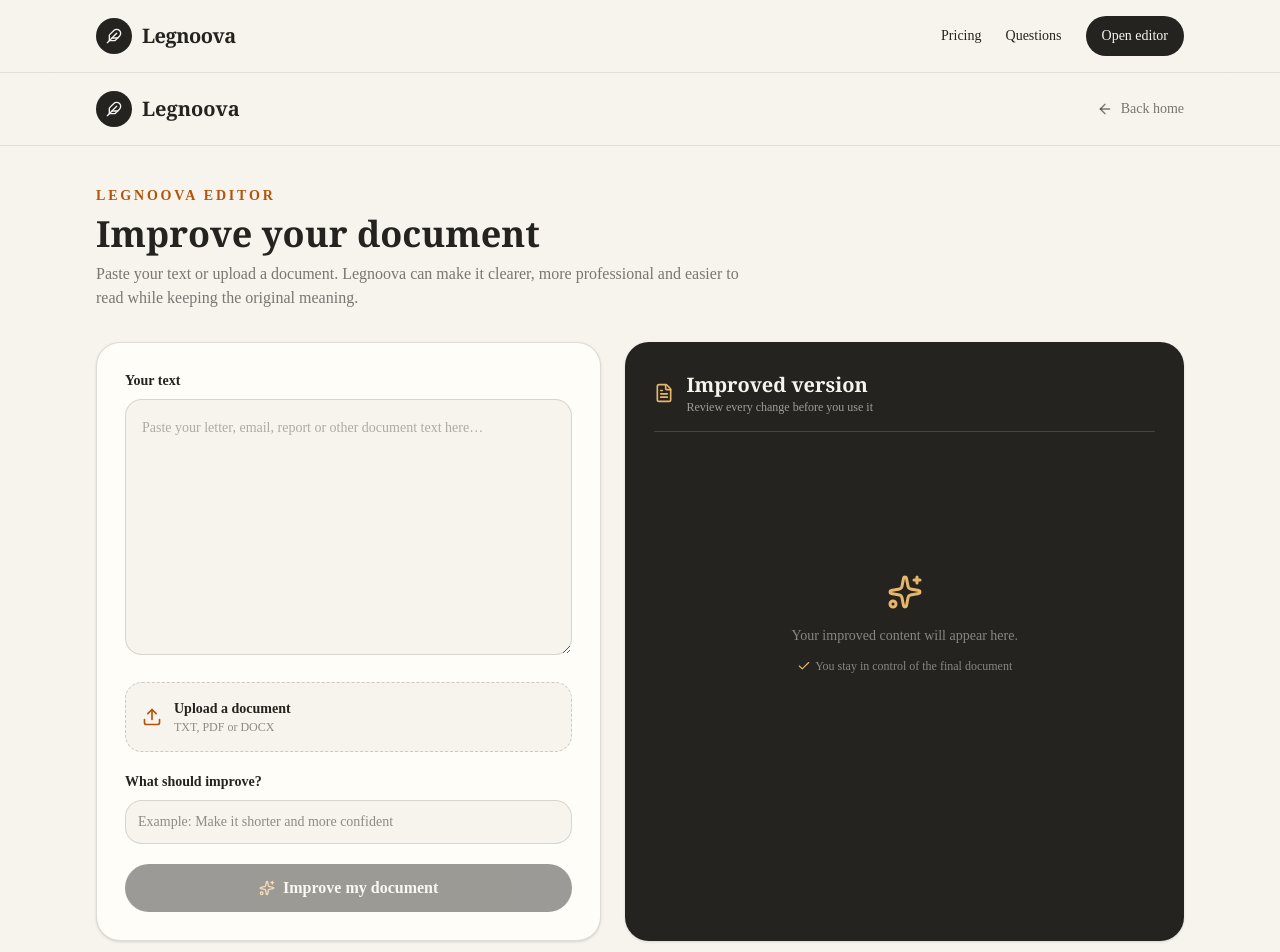
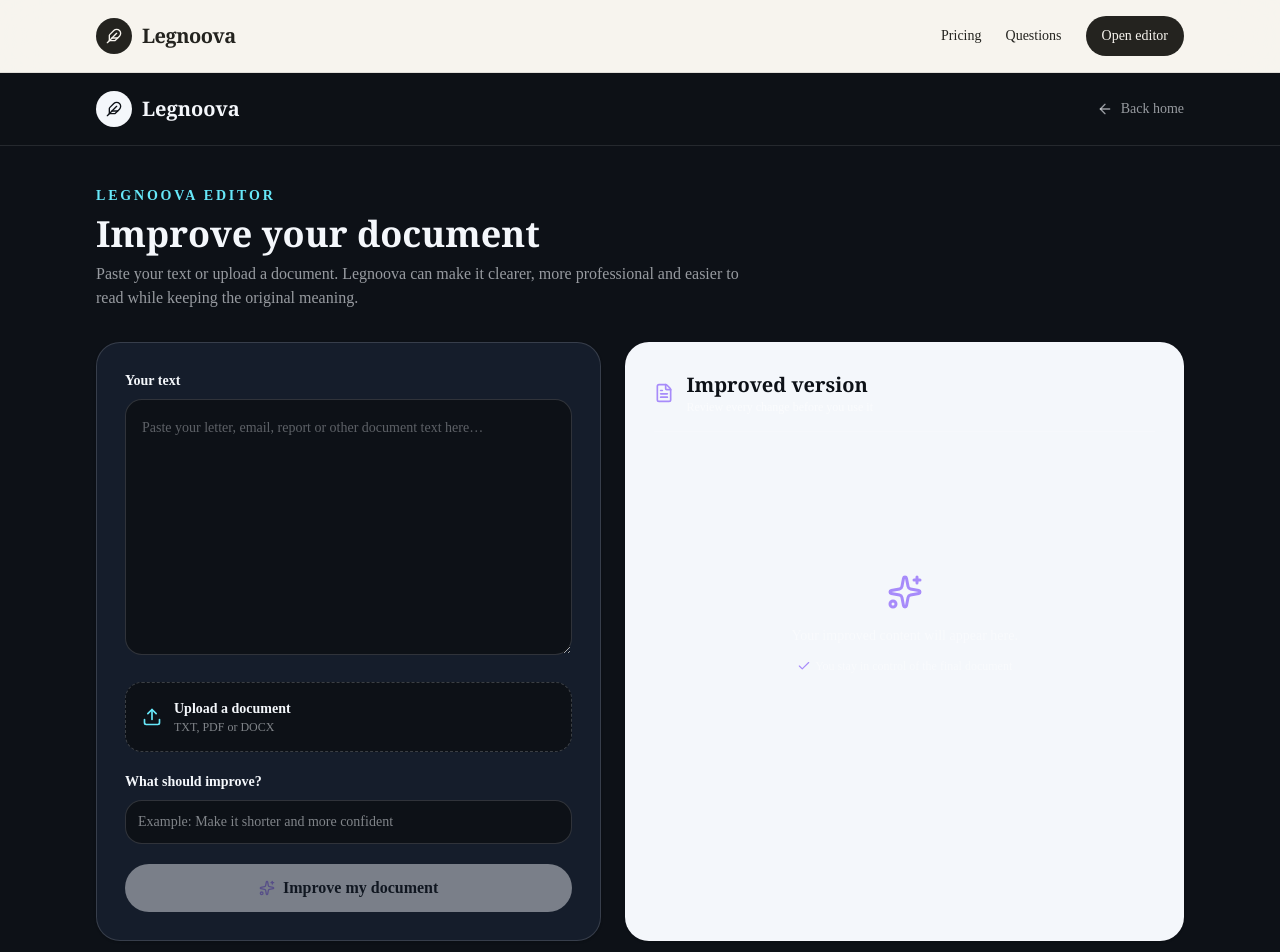
Before and after one commit to Franco-KF/legnoova, a Next.js app: page /fallback/dashboard in a window 1280 px wide. Shown: the top 952 px of the page. Built offline with nearby package versions, Linux system fonts and the light colour scheme; no server answers.

Commit message:
style: apply dark theme to fallback platform

```diff
--- a/src/app/(marketing)/layout.tsx
+++ b/src/app/(marketing)/layout.tsx
@@ -3,11 +3,11 @@ import { Feather } from "lucide-react";
 
 export default function MarketingLayout({ children }: { children: React.ReactNode }) {
   return (
-    <div className="min-h-screen bg-[#f7f4ee] text-[#24231f]">
-      <header className="border-b border-[#24231f]/10 bg-[#f7f4ee]/95 backdrop-blur-xl">
+    <div className="min-h-screen bg-[#0d1117] text-[#f4f7fb]">
+      <header className="border-b border-[#f4f7fb]/10 bg-[#0d1117]/95 backdrop-blur-xl">
         <nav className="mx-auto flex h-[72px] max-w-6xl items-center justify-between px-5 sm:px-8">
-          <Link href="/" className="flex items-center gap-2.5 font-serif text-xl font-bold"><span className="flex h-9 w-9 items-center justify-center rounded-full bg-[#24231f] text-[#f7f4ee]"><Feather className="h-4 w-4" /></span>Legnoova AI</Link>
-          <div className="hidden items-center gap-6 text-sm font-medium sm:flex"><Link href="/#how" className="hover:text-[#b45309]">How it works</Link><Link href="/pricing" className="hover:text-[#b45309]">Pricing</Link><Link href="/#support" className="hover:text-[#b45309]">Support</Link><Link href="/fallback/dashboard" className="rounded-full bg-[#24231f] px-4 py-2.5 text-[#f7f4ee] hover:bg-[#3b3933]">Open workspace</Link></div><Link href="/fallback/dashboard" className="rounded-full bg-[#24231f] px-3.5 py-2 text-xs font-semibold text-[#f7f4ee] sm:hidden">Open workspace</Link>
+          <Link href="/" className="flex items-center gap-2.5 font-serif text-xl font-bold"><span className="flex h-9 w-9 items-center justify-center rounded-full bg-[#f4f7fb] text-[#0d1117]"><Feather className="h-4 w-4" /></span>Legnoova AI</Link>
+          <div className="hidden items-center gap-6 text-sm font-medium sm:flex"><Link href="/#how" className="hover:text-[#67e8f9]">How it works</Link><Link href="/pricing" className="hover:text-[#67e8f9]">Pricing</Link><Link href="/#support" className="hover:text-[#67e8f9]">Support</Link><Link href="/fallback/dashboard" className="rounded-full bg-[#f4f7fb] px-4 py-2.5 text-[#0d1117] hover:bg-[#dfe8f2]">Open workspace</Link></div><Link href="/fallback/dashboard" className="rounded-full bg-[#f4f7fb] px-3.5 py-2 text-xs font-semibold text-[#0d1117] sm:hidden">Open workspace</Link>
         </nav>
       </header>
       <main>{children}</main>
--- a/src/app/fallback/dashboard/page.tsx
+++ b/src/app/fallback/dashboard/page.tsx
@@ -20,25 +20,25 @@ export default function FallbackDashboardPage() {
   };
 
   return (
-    <main className="min-h-screen bg-[#f7f4ee] text-[#24231f]">
-      <header className="border-b border-[#24231f]/10 bg-[#f7f4ee]/95">
+    <main className="min-h-screen bg-[#0d1117] text-[#f4f7fb]">
+      <header className="border-b border-[#f4f7fb]/10 bg-[#0d1117]/95">
         <nav className="mx-auto flex h-[72px] max-w-6xl items-center justify-between px-5 sm:px-8">
-          <Link href="/fallback" className="flex items-center gap-2.5 font-serif text-xl font-bold"><span className="flex h-9 w-9 items-center justify-center rounded-full bg-[#24231f] text-[#f7f4ee]"><Feather className="h-4 w-4" /></span>Legnoova</Link>
-          <Link href="/fallback" className="inline-flex items-center gap-2 text-sm text-[#24231f]/60 hover:text-[#b45309]"><ArrowLeft className="h-4 w-4" /> Back home</Link>
+          <Link href="/fallback" className="flex items-center gap-2.5 font-serif text-xl font-bold"><span className="flex h-9 w-9 items-center justify-center rounded-full bg-[#f4f7fb] text-[#0d1117]"><Feather className="h-4 w-4" /></span>Legnoova</Link>
+          <Link href="/fallback" className="inline-flex items-center gap-2 text-sm text-[#f4f7fb]/60 hover:text-[#67e8f9]"><ArrowLeft className="h-4 w-4" /> Back home</Link>
         </nav>
       </header>
       <div className="mx-auto max-w-6xl px-5 py-10 sm:px-8">
-        <div className="mb-8"><p className="text-sm font-semibold uppercase tracking-[0.2em] text-[#b45309]">Legnoova editor</p><h1 className="mt-2 font-serif text-4xl font-bold">Improve your document</h1><p className="mt-2 max-w-2xl text-[#24231f]/60">Paste your text or upload a document. Legnoova can make it clearer, more professional and easier to read while keeping the original meaning.</p></div>
+        <div className="mb-8"><p className="text-sm font-semibold uppercase tracking-[0.2em] text-[#67e8f9]">Legnoova editor</p><h1 className="mt-2 font-serif text-4xl font-bold">Improve your document</h1><p className="mt-2 max-w-2xl text-[#f4f7fb]/60">Paste your text or upload a document. Legnoova can make it clearer, more professional and easier to read while keeping the original meaning.</p></div>
         <div className="grid gap-6 lg:grid-cols-[0.95fr_1.05fr]">
-          <section className="rounded-[1.5rem] border border-[#24231f]/15 bg-[#fffdf8] p-5 shadow-sm sm:p-7">
+          <section className="rounded-[1.5rem] border border-[#f4f7fb]/15 bg-[#151d2b] p-5 shadow-sm sm:p-7">
             <label className="block text-sm font-semibold">Your text</label>
-            <textarea value={text} onChange={(e) => setText(e.target.value)} placeholder="Paste your letter, email, report or other document text here…" className="mt-2 min-h-64 w-full resize-y rounded-xl border border-[#24231f]/15 bg-[#f7f4ee] p-4 text-sm leading-6 outline-none placeholder:text-[#24231f]/35 focus:border-[#b45309]" />
-            <label className="mt-5 flex cursor-pointer items-center gap-3 rounded-xl border border-dashed border-[#24231f]/20 bg-[#f7f4ee] p-4 text-sm hover:border-[#b45309]"><Upload className="h-5 w-5 text-[#b45309]" /><span><strong>{file ? file.name : "Upload a document"}</strong><span className="block text-xs text-[#24231f]/50">TXT, PDF or DOCX</span></span><input type="file" accept=".txt,.pdf,.doc,.docx" className="hidden" onChange={(e) => setFile(e.target.files?.[0] ?? null)} /></label>
+            <textarea value={text} onChange={(e) => setText(e.target.value)} placeholder="Paste your letter, email, report or other document text here…" className="mt-2 min-h-64 w-full resize-y rounded-xl border border-[#f4f7fb]/15 bg-[#0d1117] p-4 text-sm leading-6 outline-none placeholder:text-[#f4f7fb]/35 focus:border-[#67e8f9]" />
+            <label className="mt-5 flex cursor-pointer items-center gap-3 rounded-xl border border-dashed border-[#f4f7fb]/20 bg-[#0d1117] p-4 text-sm hover:border-[#67e8f9]"><Upload className="h-5 w-5 text-[#67e8f9]" /><span><strong>{file ? file.name : "Upload a document"}</strong><span className="block text-xs text-[#f4f7fb]/50">TXT, PDF or DOCX</span></span><input type="file" accept=".txt,.pdf,.doc,.docx" className="hidden" onChange={(e) => setFile(e.target.files?.[0] ?? null)} /></label>
             <label className="mt-5 block text-sm font-semibold">What should improve?</label>
-            <input value={instructions} onChange={(e) => setInstructions(e.target.value)} placeholder="Example: Make it shorter and more confident" className="mt-2 h-11 w-full rounded-xl border border-[#24231f]/15 bg-[#f7f4ee] px-3 text-sm outline-none focus:border-[#b45309]" />
-            <button onClick={() => void improve()} disabled={loading || (!text.trim() && !file)} className="mt-5 flex h-12 w-full items-center justify-center gap-2 rounded-full bg-[#24231f] font-semibold text-[#f7f4ee] hover:bg-[#3b3933] disabled:cursor-not-allowed disabled:opacity-45">{loading ? <Loader2 className="h-4 w-4 animate-spin" /> : <Sparkles className="h-4 w-4 text-[#e8b66a]" />}{loading ? "Improving…" : "Improve my document"}</button>
+            <input value={instructions} onChange={(e) => setInstructions(e.target.value)} placeholder="Example: Make it shorter and more confident" className="mt-2 h-11 w-full rounded-xl border border-[#f4f7fb]/15 bg-[#0d1117] px-3 text-sm outline-none focus:border-[#67e8f9]" />
+            <button onClick={() => void improve()} disabled={loading || (!text.trim() && !file)} className="mt-5 flex h-12 w-full items-center justify-center gap-2 rounded-full bg-[#f4f7fb] font-semibold text-[#0d1117] hover:bg-[#dfe8f2] disabled:cursor-not-allowed disabled:opacity-45">{loading ? <Loader2 className="h-4 w-4 animate-spin" /> : <Sparkles className="h-4 w-4 text-[#a78bfa]" />}{loading ? "Improving…" : "Improve my document"}</button>
           </section>
-          <section className="min-h-[520px] rounded-[1.5rem] border border-[#24231f]/15 bg-[#24231f] p-5 text-[#f7f4ee] shadow-sm sm:p-7"><div className="flex items-center gap-3 border-b border-white/15 pb-4"><FileText className="h-5 w-5 text-[#e8b66a]" /><div><h2 className="font-serif text-xl font-bold">Improved version</h2><p className="text-xs text-white/55">Review every change before you use it</p></div></div>{result ? <div className="mt-6 whitespace-pre-wrap text-sm leading-7 text-white/80">{result}</div> : <div className="flex h-96 flex-col items-center justify-center text-center text-white/45"><Sparkles className="h-9 w-9 text-[#e8b66a]" /><p className="mt-4 max-w-xs text-sm">Your improved content will appear here.</p><p className="mt-3 flex items-center gap-1 text-xs"><Check className="h-3.5 w-3.5 text-[#e8b66a]" /> You stay in control of the final document</p></div>}</section>
+          <section className="min-h-[520px] rounded-[1.5rem] border border-[#f4f7fb]/15 bg-[#f4f7fb] p-5 text-[#0d1117] shadow-sm sm:p-7"><div className="flex items-center gap-3 border-b border-white/15 pb-4"><FileText className="h-5 w-5 text-[#a78bfa]" /><div><h2 className="font-serif text-xl font-bold">Improved version</h2><p className="text-xs text-white/55">Review every change before you use it</p></div></div>{result ? <div className="mt-6 whitespace-pre-wrap text-sm leading-7 text-white/80">{result}</div> : <div className="flex h-96 flex-col items-center justify-center text-center text-white/45"><Sparkles className="h-9 w-9 text-[#a78bfa]" /><p className="mt-4 max-w-xs text-sm">Your improved content will appear here.</p><p className="mt-3 flex items-center gap-1 text-xs"><Check className="h-3.5 w-3.5 text-[#a78bfa]" /> You stay in control of the final document</p></div>}</section>
         </div>
       </div>
     </main>
```
Also changed, not shown: src/app/(marketing)/page.tsx (+5 -5 lines).
